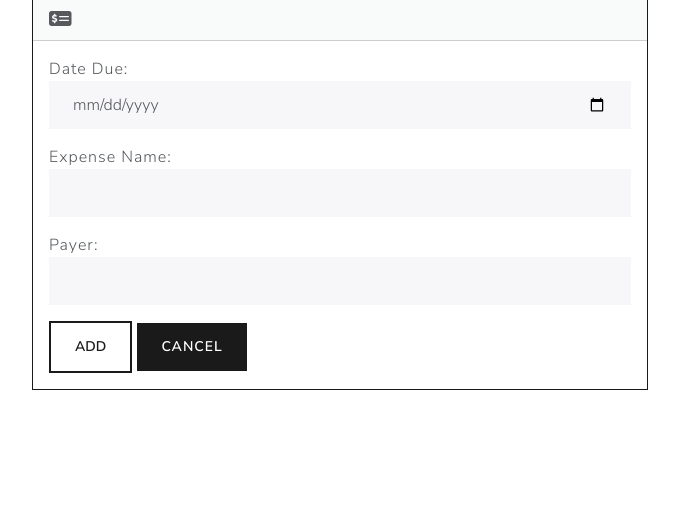
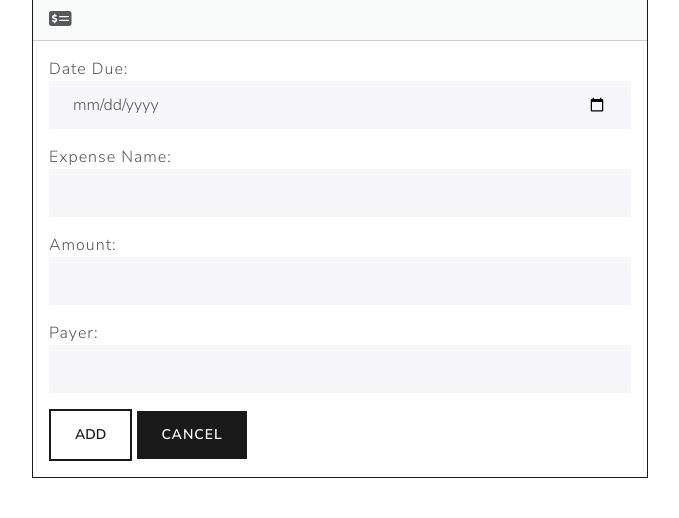
Before and after one commit to trashykoifish1/expense-web-app, a Django app: page /add/ in a window 1280 px wide. Shown: the part 170-688 px from the top of the page, without its empty margins (300-979 px from the left). Run offline with Django 5.2, Linux system fonts and the light colour scheme; some libraries are stand-ins or nearby versions.

Commit message:
Add an amount field

```diff
--- a/expenses/forms.py
+++ b/expenses/forms.py
@@ -5,14 +5,16 @@ from .models import Expense
 class ExpenseForm(forms.ModelForm):
     class Meta:
         model = Expense
-        fields = ['date_due', 'name', 'payer']
+        fields = ['date_due', 'name', 'amount', 'payer']
         labels = {
             'date_due': 'Date Due',
             'name': 'Expense Name',
+            'amount': 'Amount',
             'payer': 'Payer'
         }
         widgets = {
             'date_due': forms.DateInput(attrs={'type': 'date', 'class': 'form-control'}),
+            'amount': forms.NumberInput(attrs={'class': 'form-control'}),
             'name': forms.TextInput(attrs={'class': 'form-control'}),
             'payer': forms.TextInput(attrs={'class': 'form-control'})
         }
--- a/expenses/models.py
+++ b/expenses/models.py
@@ -5,8 +5,9 @@ class Expense(models.Model):
     date_logged = models.DateField(auto_now_add=True)
     date_due = models.DateField()
     name = models.CharField(max_length=100)
+    amount = models.FloatField()
     payer = models.CharField(max_length=50)
     paid = models.BooleanField(default=False)
 
     def __str__(self) -> str:
-        return f'Expense: {self.name} - {self.date_due}'
+        return f'Expense: {self.name}: ${self.amount} - {self.date_due}'
--- a/expenses/templates/expenses/index.html
+++ b/expenses/templates/expenses/index.html
@@ -18,6 +18,7 @@
                                                 <th scope="col">Status</th>
                                                 <th scope="col">Due</th>
                                                 <th scope="col">Name</th>
+                                                <th scope="col">Amount</th>
                                                 <th scope="col">Payer</th>
                                                 <th scope="col">Actions</th>
                                               </tr>
@@ -35,6 +36,7 @@
                                                   </td>
                                                   <td>{{ expense.date_due|date:'Y-m-d' }}</td>
                                                   <td>{{ expense.name }}</td>
+                                                  <td>${{ expense.amount }}</td>
                                                   <td>{{ expense.payer }}</td>
                                                   <td>
                                                       <button type="button" class="btn btn-outline-dark me-1" href="{% url 'view_expense' expense.id %}" data-bs-toggle="modal" data-bs-target="#myModal{{expense.id}}">
@@ -63,6 +65,7 @@
                                                                   {% endif %}
                                                                   </strong>
                                                                 </li>
+                                                                <li>Amount: <strong>${{ expense.amount }}</strong></li>
                                                                 <li>Payer: <strong>{{ expense.payer }}</strong></li>
                                                                 <li>Due Date: <strong>{{ expense.date_due|date:'Y-m-d' }}</strong></li>
                                                               </ul>
```
Also changed, not shown: db.sqlite3, expenses/migrations/0004_expense_amount.py (added), expenses/migrations/0005_alter_expense_amount.py (added).
